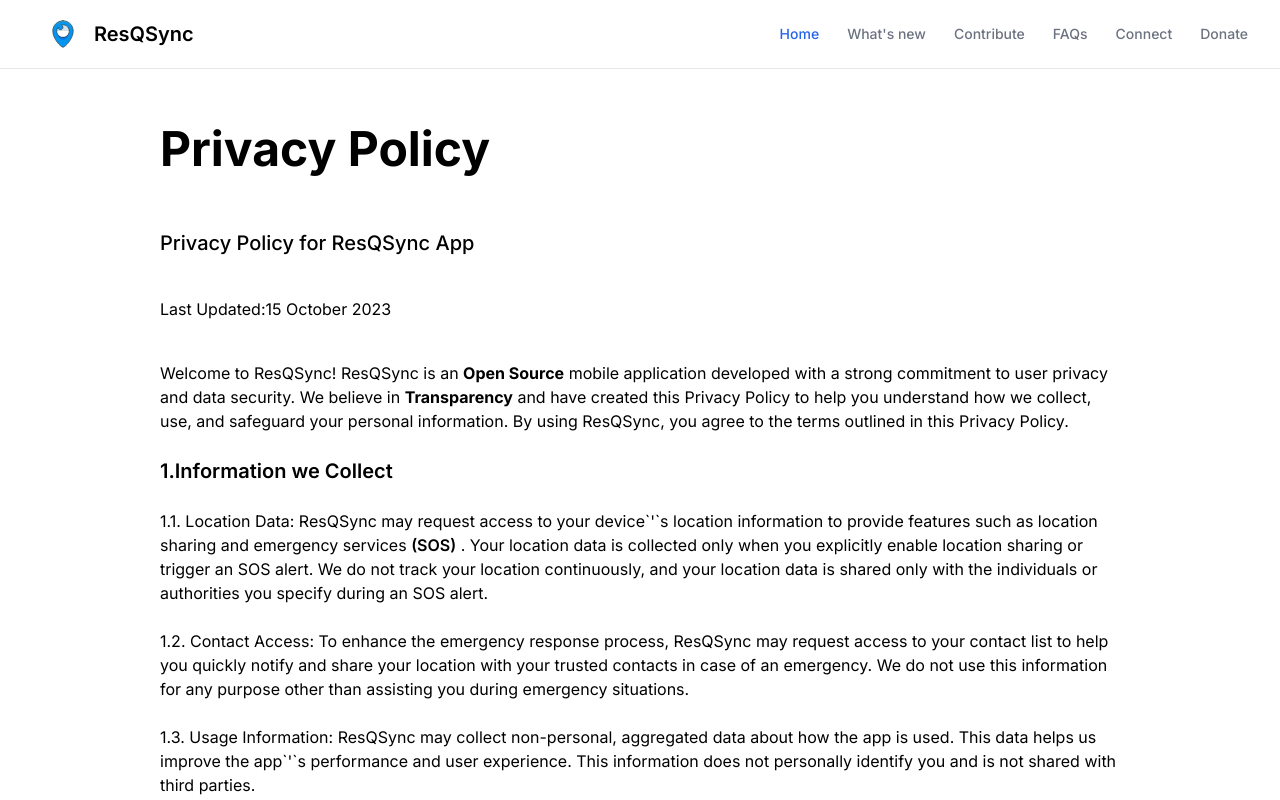
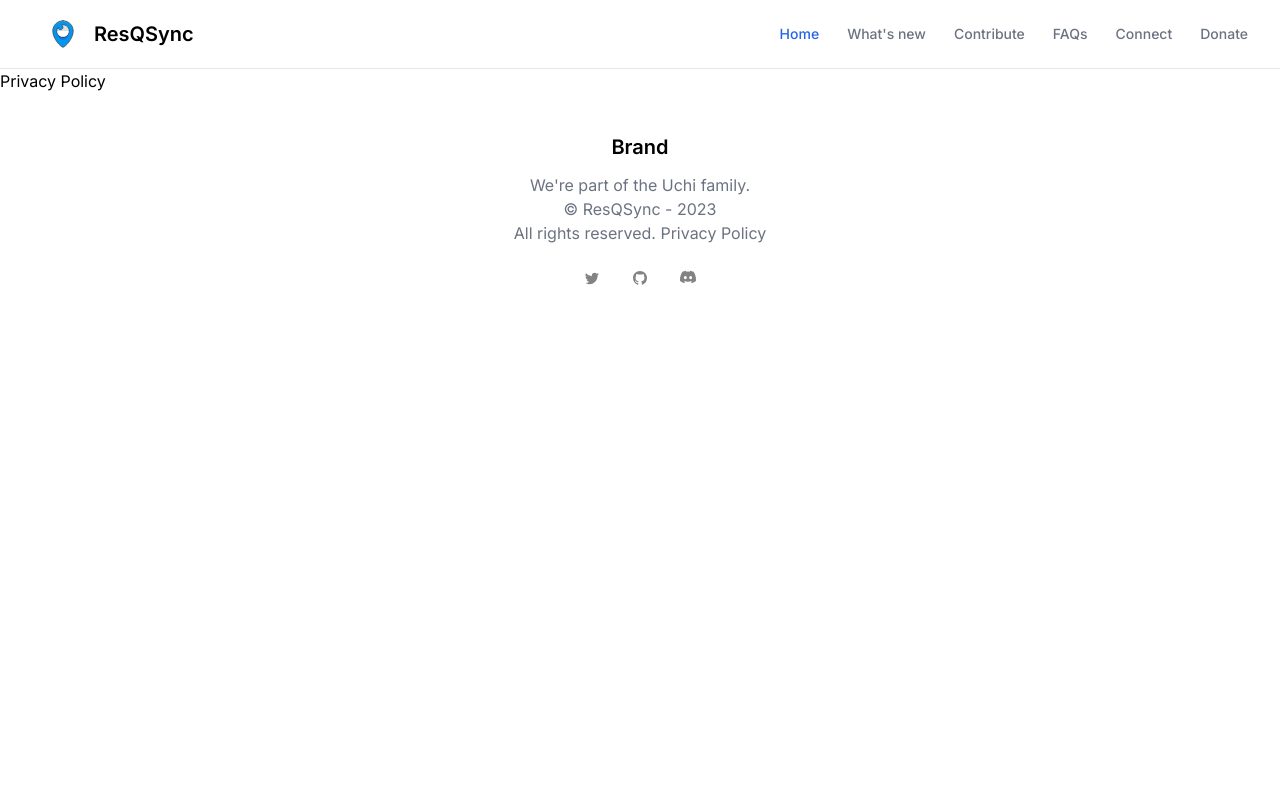
Before and after one commit to ResQSync/ResQSyncWeb, a Next.js app: page /privacy in a window 1280 px wide. Shown: the top 800 px of the page. Built offline with nearby package versions, Linux system fonts and the light colour scheme.

Commit message:
features update

```diff
--- a/src/app/privacy/page.tsx
+++ b/src/app/privacy/page.tsx
@@ -2,45 +2,46 @@
 export default function privacy() {
     return(
         <>
-            <div>
-                <p className={"my-14 px-40 text-5xl font-bold"}>Privacy Policy</p>
-            </div>
-            <div className={"px-40"}>
-                <h4 className={"text-xl font-medium"}>Privacy Policy for ResQSync App</h4>
-                <p className={"my-10"}>Last Updated:15 October 2023</p>
-            </div>
-            <div className={"px-40"}>
-                <p> Welcome to ResQSync! ResQSync is an <span className={"font-bold"}>Open Source</span> mobile application developed with a strong
-                    commitment to user privacy and data security. We believe in <span className={"font-bold"}>Transparency</span> and have created this Privacy Policy to help you understand how we collect, use, and safeguard your personal information. By using ResQSync,
-                    you agree to the terms outlined in this Privacy Policy. <br/> <br/>
-                    <span className={"font-semibold text-xl"}>1.Information we Collect</span> <br/><br/>
+            Privacy Policy
+            {/*<div>*/}
+            {/*    <p className={"my-14 px-40 text-5xl font-bold"}>Privacy Policy</p>*/}
+            {/*</div>*/}
+            {/*<div className={"px-40"}>*/}
+            {/*    <h4 className={"text-xl font-medium"}>Privacy Policy for ResQSync App</h4>*/}
+            {/*    <p className={"my-10"}>Last Updated:15 October 2023</p>*/}
+            {/*</div>*/}
+            {/*<div className={"px-40"}>*/}
+            {/*    <p> Welcome to ResQSync! ResQSync is an <span className={"font-bold"}>Open Source</span> mobile application developed with a strong*/}
+            {/*        commitment to user privacy and data security. We believe in <span className={"font-bold"}>Transparency</span> and have created this Privacy Policy to help you understand how we collect, use, and safeguard your personal information. By using ResQSync,*/}
+            {/*        you agree to the terms outlined in this Privacy Policy. <br/> <br/>*/}
+            {/*        <span className={"font-semibold text-xl"}>1.Information we Collect</span> <br/><br/>*/}
 
-                    1.1. Location Data: ResQSync may request access to your device`&apos;`s location information to provide features such as location sharing and emergency services <span className={"font-semibold"}>(SOS)</span> . Your location data is collected only when you explicitly enable location sharing or trigger an SOS alert. We do not track your location continuously, and your location data is shared only with the individuals or authorities you specify during an SOS alert.
-                    <br/> <br/>
-                    1.2. Contact Access: To enhance the emergency response process, ResQSync may request access to your contact list to help you quickly notify and share your location with your trusted contacts in case of an emergency. We do not use this information for any purpose other than assisting you during emergency situations.
-                    <br/><br/>
-                    1.3. Usage Information: ResQSync may collect non-personal, aggregated data about how the app is used. This data helps us improve the app`&apos;`s performance and user experience. This information does not personally identify you and is not shared with third parties. <br/> <br/>
+            {/*        1.1. Location Data: ResQSync may request access to your device`&apos;`s location information to provide features such as location sharing and emergency services <span className={"font-semibold"}>(SOS)</span> . Your location data is collected only when you explicitly enable location sharing or trigger an SOS alert. We do not track your location continuously, and your location data is shared only with the individuals or authorities you specify during an SOS alert.*/}
+            {/*        <br/> <br/>*/}
+            {/*        1.2. Contact Access: To enhance the emergency response process, ResQSync may request access to your contact list to help you quickly notify and share your location with your trusted contacts in case of an emergency. We do not use this information for any purpose other than assisting you during emergency situations.*/}
+            {/*        <br/><br/>*/}
+            {/*        1.3. Usage Information: ResQSync may collect non-personal, aggregated data about how the app is used. This data helps us improve the app`&apos;`s performance and user experience. This information does not personally identify you and is not shared with third parties. <br/> <br/>*/}
 
-                    <span className={"font-semibold text-xl"}>2. How we use your information</span> <br/><br/>
-                    2.1. Location Data: Your location data is used to provide real-time location sharing and to send SOS alerts to specified contacts or authorities when you activate the SOS feature. <br/><br/>
-                    2.2. Contact Access: Contact information is used to quickly inform your trusted contacts when an SOS alert is triggered. <br/><br/>
-                    2.3. Usage Information: We use usage information to analyze and improve the ResQSync app, its features, and its overall performance. This data is used for internal purposes only and is not shared with third parties. <br/><br/>
-                    <span className={"font-semibold text-xl"}>3. Data Security</span> <br/><br/>
-                    ResQSync takes data security seriously. We implement industry-standard security measures to protect your data from unauthorized access or disclosure. Our commitment to data security includes encryption, secure storage, and regular security assessments to ensure your information is safe. <br/><br/>
-                    <span className={"font-semibold text-xl"}>4. Sharing your Data</span> <br/><br/>
-                    We will not sell, rent, or share your personal information with third parties for marketing or advertising purposes. Your location data and contact information are shared only during SOS alerts with the specified individuals or authorities you have chosen to share it with. <br/><br/>
-                    <span className={"font-semibold text-xl"}>5. Open Source</span> <br/><br/>
-                    ResQSync is an open-source project, and the codebase is publicly available. We believe in transparency and open-source principles, which promote visibility and community review, ensuring that our privacy standards are met. <br/><br/>
-                    <span className={"font-semibold text-xl"}>6. Changes to this Privacy Policy</span> <br/><br/>
-                    We may update this Privacy Policy from time to time to reflect changes in the app or legal requirements. When we do make changes, we will post the updated Privacy Policy on the ResQSync website and notify you within the app. Your continued use of ResQSync will indicate your acceptance of the updated Privacy Policy. <br/><br/>
-                    <span className={"font-semibold text-xl"}>7. Contact Us</span> <br/><br/>
-                    If you have any questions or concerns about our Privacy Policy or how we handle your data, please feel free to reach out to us at <a href={"mailto:resqsync@gmail.com" } className={"text-blue-600"}>resqsync@gmail.com</a>. Your feedback and inquiries are important to us, and we are here to assist you. <br/><br/><br/>
-                    <span className={"text-xl"}>By using ResQSync, you acknowledge and consent to the practices described in this Privacy Policy. Your privacy and data security are paramount to us, and our commitment to transparency ensures that you can trust us with your information. Thank you for using ResQSync!</span> <br/><br/><br/>
+            {/*        <span className={"font-semibold text-xl"}>2. How we use your information</span> <br/><br/>*/}
+            {/*        2.1. Location Data: Your location data is used to provide real-time location sharing and to send SOS alerts to specified contacts or authorities when you activate the SOS feature. <br/><br/>*/}
+            {/*        2.2. Contact Access: Contact information is used to quickly inform your trusted contacts when an SOS alert is triggered. <br/><br/>*/}
+            {/*        2.3. Usage Information: We use usage information to analyze and improve the ResQSync app, its features, and its overall performance. This data is used for internal purposes only and is not shared with third parties. <br/><br/>*/}
+            {/*        <span className={"font-semibold text-xl"}>3. Data Security</span> <br/><br/>*/}
+            {/*        ResQSync takes data security seriously. We implement industry-standard security measures to protect your data from unauthorized access or disclosure. Our commitment to data security includes encryption, secure storage, and regular security assessments to ensure your information is safe. <br/><br/>*/}
+            {/*        <span className={"font-semibold text-xl"}>4. Sharing your Data</span> <br/><br/>*/}
+            {/*        We will not sell, rent, or share your personal information with third parties for marketing or advertising purposes. Your location data and contact information are shared only during SOS alerts with the specified individuals or authorities you have chosen to share it with. <br/><br/>*/}
+            {/*        <span className={"font-semibold text-xl"}>5. Open Source</span> <br/><br/>*/}
+            {/*        ResQSync is an open-source project, and the codebase is publicly available. We believe in transparency and open-source principles, which promote visibility and community review, ensuring that our privacy standards are met. <br/><br/>*/}
+            {/*        <span className={"font-semibold text-xl"}>6. Changes to this Privacy Policy</span> <br/><br/>*/}
+            {/*        We may update this Privacy Policy from time to time to reflect changes in the app or legal requirements. When we do make changes, we will post the updated Privacy Policy on the ResQSync website and notify you within the app. Your continued use of ResQSync will indicate your acceptance of the updated Privacy Policy. <br/><br/>*/}
+            {/*        <span className={"font-semibold text-xl"}>7. Contact Us</span> <br/><br/>*/}
+            {/*        If you have any questions or concerns about our Privacy Policy or how we handle your data, please feel free to reach out to us at <a href={"mailto:resqsync@gmail.com" } className={"text-blue-600"}>resqsync@gmail.com</a>. Your feedback and inquiries are important to us, and we are here to assist you. <br/><br/><br/>*/}
+            {/*        <span className={"text-xl"}>By using ResQSync, you acknowledge and consent to the practices described in this Privacy Policy. Your privacy and data security are paramount to us, and our commitment to transparency ensures that you can trust us with your information. Thank you for using ResQSync!</span> <br/><br/><br/>*/}
 
 
 
-                </p>
-            </div>
+            {/*    </p>*/}
+            {/*</div>*/}
         </>
     )
 }
```
